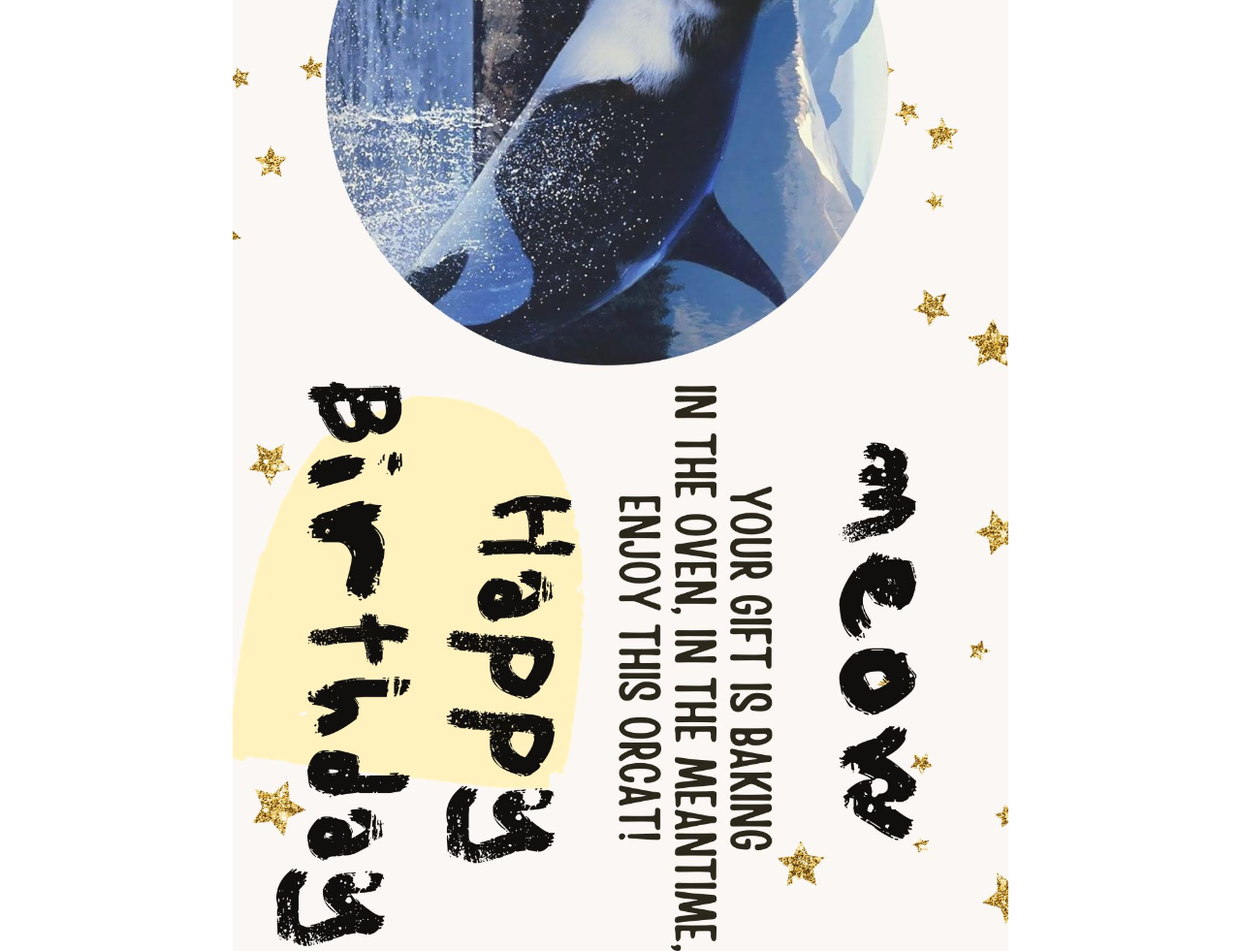
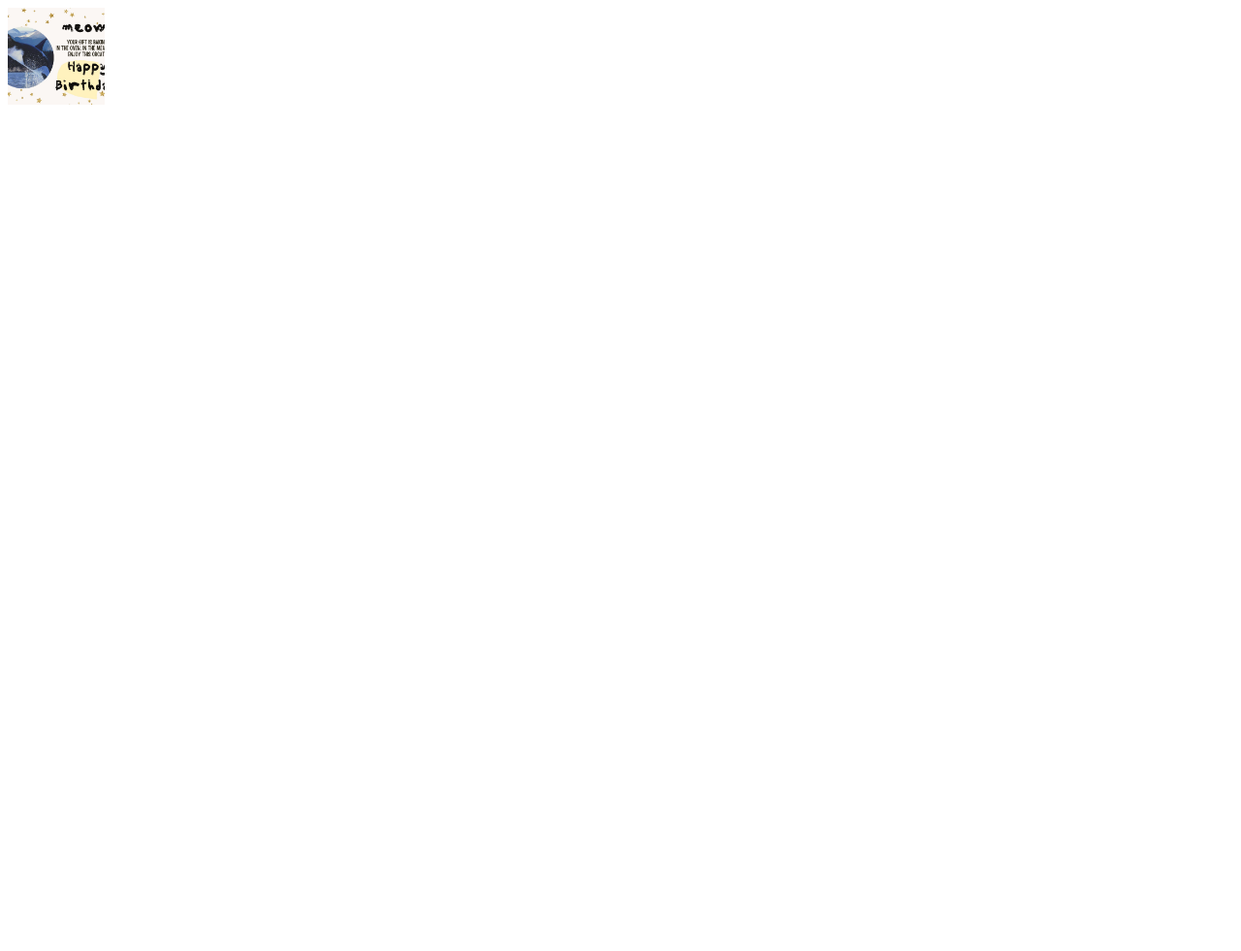
Before and after one commit to amandascchan/slee-day, a plain HTML site: page index.html in a window 1280 px wide. Shown: the top 981 px of the page at 97% size. After the commit the page ends 800 px from the top, so only its background shows below. Drawn offline with Linux system fonts and the light colour scheme.

Commit message:
attempt at centering

```diff
--- a/index.html
+++ b/index.html
@@ -3,29 +3,24 @@
 <head>
 <meta name="viewport" content="width=device-width, initial-scale=1">
 <style>
-body, html {
-  height: 100%;
-  margin: 0;
+.container {
+  overflow: hidden;
+  width: 100px;
+  height: 100px;
 }
 
-.bg {
-  /* The image used */
-  background-image: url("./images/orcat.jpg");
-  transform: rotate(90deg);
+.container img {
+  object-fit: cover;
+  width: 100%;
+  min-height: 100%;
+}
 
-  /* Full height */
-  height: 100%;
-
-  /* Center and scale the image nicely */
-  background-position: center;
-  background-repeat: no-repeat;
-  background-size: cover;
-}
 </style>
 </head>
 <body>
 
-<div class="bg"></div>
-
+<div class='container'>
+    <img src='./images/orcat.jpg' />
+</div>
 </body>
 </html>
```
